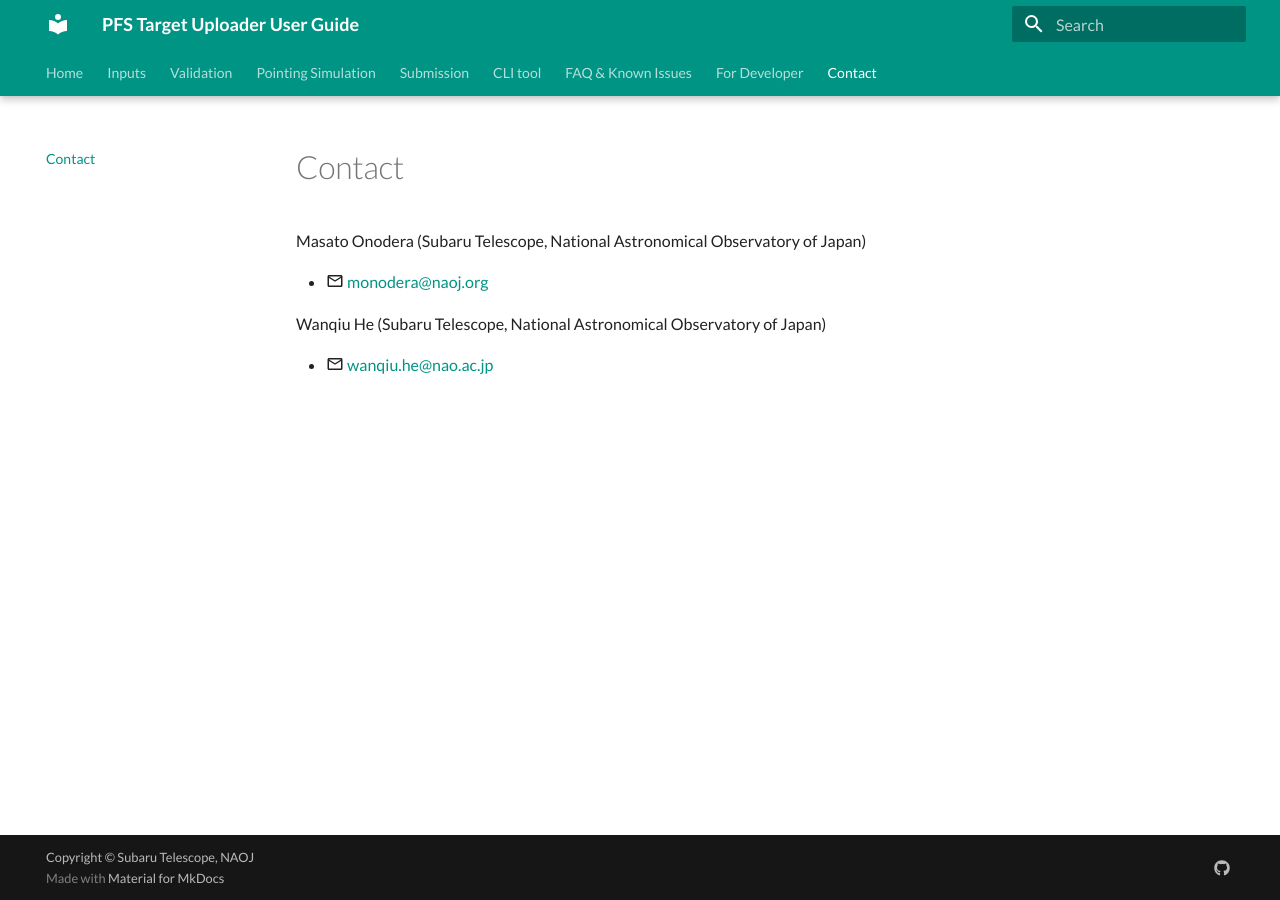
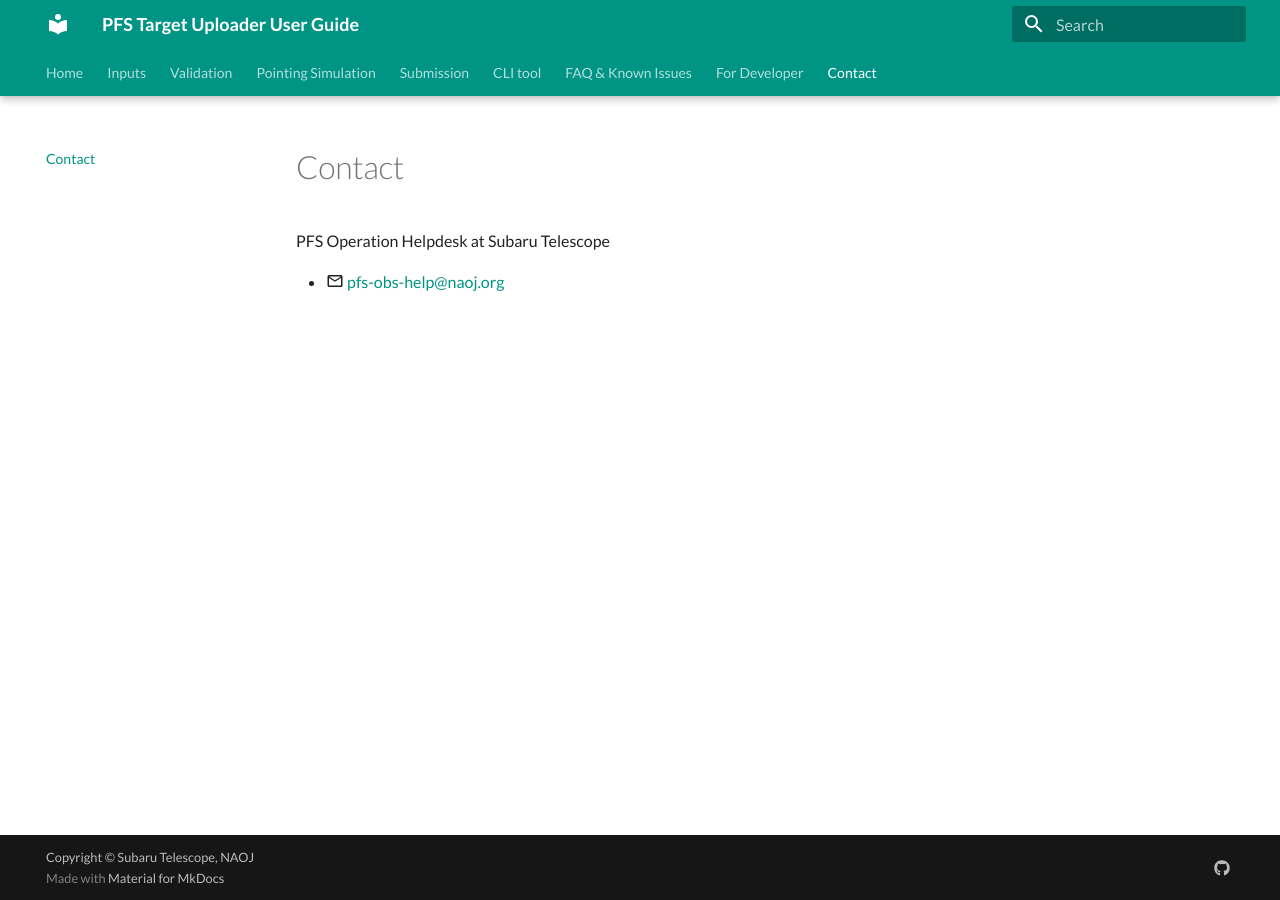
Before and after one commit to Subaru-PFS/spt_target_uploader, an MkDocs documentation site: the page built from docs/docs/contact.md, in a window 1280 px wide. Built offline with MkDocs 1.6.1 and Material for MkDocs 9.7.7, drawn with Linux system fonts in a browser that asks for light colours.

Commit message:
update contact info

```diff
--- a/docs/docs/contact.md
+++ b/docs/docs/contact.md
@@ -1,9 +1,12 @@
 # Contact
 
-Masato Onodera (Subaru Telescope, National Astronomical Observatory of Japan)
+PFS Operation Helpdesk at Subaru Telescope
 
-- :material-email-outline: <monodera@naoj.org>
-
-Wanqiu He (Subaru Telescope, National Astronomical Observatory of Japan)
-
-- :material-email-outline: <wanqiu.he@nao.ac.jp>
+- :material-email-outline: <script language="JavaScript"><!--
+var name1 = "pfs";
+var name2 = "obs";
+var name3 = "help";
+var domain = "naoj.org";
+document.write('<a href=\"mailto:' + name1 + '-' + name2 + '-' + name3 + '@' + domain + '\">');
+document.write(name1 + '-' + name2 + '-' + name3 + '@' + domain + '</a>');
+// --></script>
```
